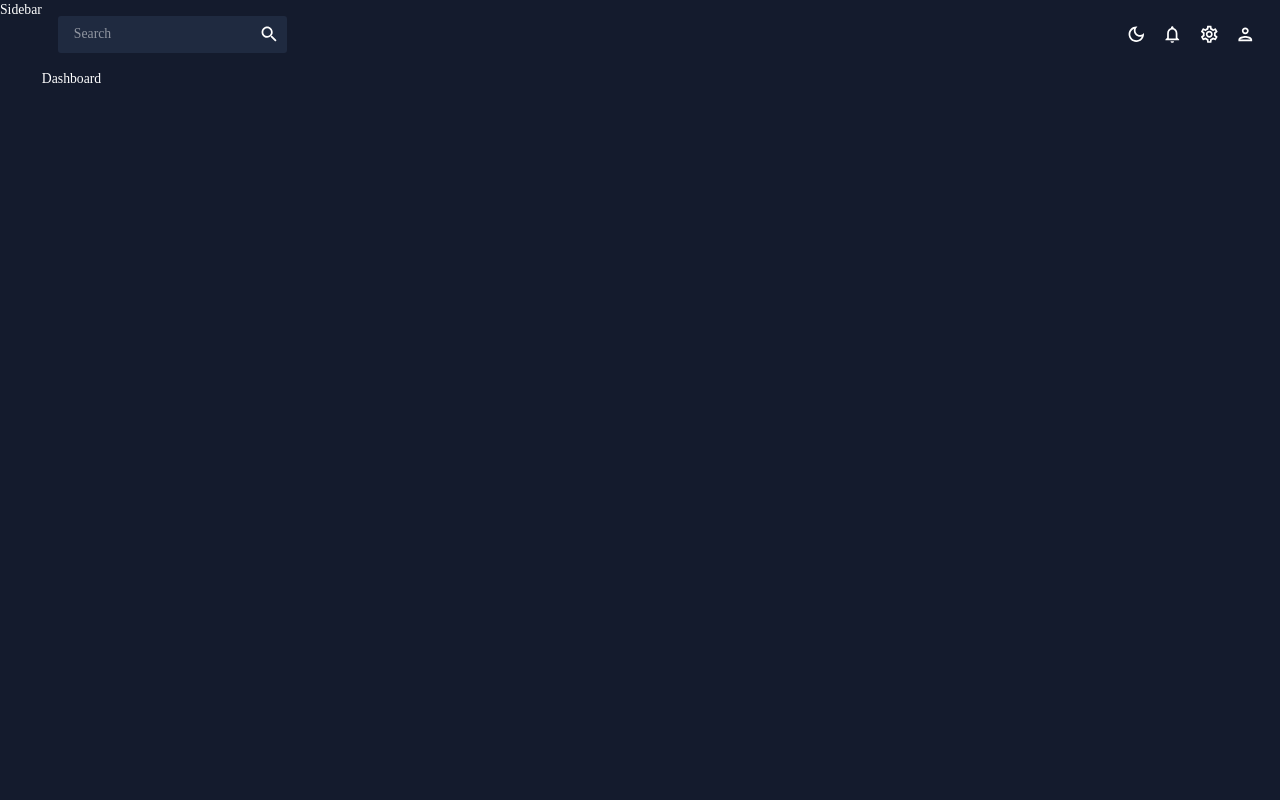
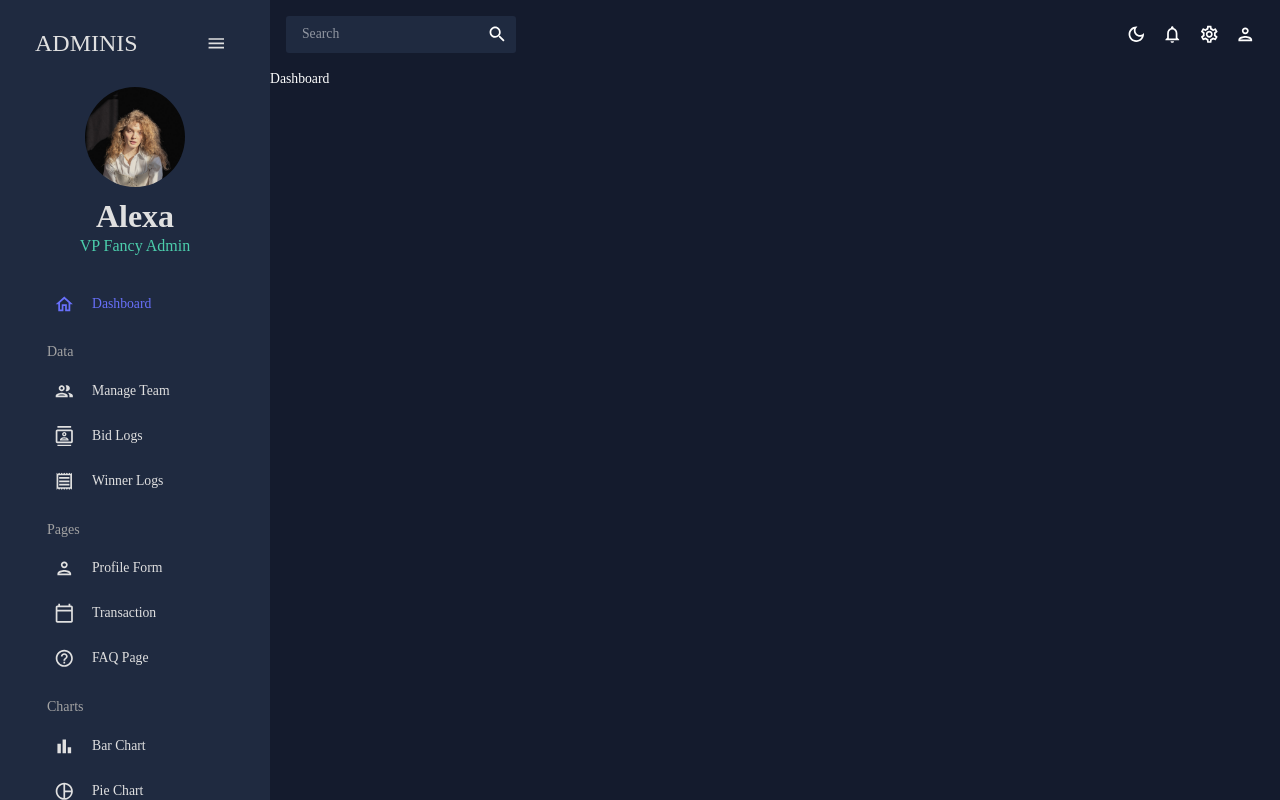
Before and after one commit to Usman-Marwat/horseauctionadmin, a React (Vite) app: page / in a window 1280 px wide. Built offline with nearby package versions, Linux system fonts and the light colour scheme.

Commit message:
Create the side bar component

```diff
--- a/package.json
+++ b/package.json
@@ -22,7 +22,7 @@
 		"@nivo/pie": "^0.83.0",
 		"react": "^18.2.0",
 		"react-dom": "^18.2.0",
-    "react-pro-sidebar": "^1.1.0-alpha.1",
+		"react-pro-sidebar": "^0.7.1",
 		"react-router-dom": "^6.15.0"
 	},
 	"devDependencies": {
--- a/src/scenes/global/Sidebar.jsx
+++ b/src/scenes/global/Sidebar.jsx
@@ -1,7 +1,246 @@
-import React from 'react';
+import { useState } from 'react';
+import { Link } from 'react-router-dom';
+import 'react-pro-sidebar/dist/css/styles.css';
+import { ProSidebar, Menu, MenuItem } from 'react-pro-sidebar';
+import HomeOutlinedIcon from '@mui/icons-material/HomeOutlined';
+import PeopleOutlinedIcon from '@mui/icons-material/PeopleOutlined';
+import ContactsOutlinedIcon from '@mui/icons-material/ContactsOutlined';
+import ReceiptOutlinedIcon from '@mui/icons-material/ReceiptOutlined';
+import PersonOutlinedIcon from '@mui/icons-material/PersonOutlined';
+import CalendarTodayOutlinedIcon from '@mui/icons-material/CalendarTodayOutlined';
+import HelpOutlineOutlinedIcon from '@mui/icons-material/HelpOutlineOutlined';
+import BarChartOutlinedIcon from '@mui/icons-material/BarChartOutlined';
+import PieChartOutlineOutlinedIcon from '@mui/icons-material/PieChartOutlineOutlined';
+import TimelineOutlinedIcon from '@mui/icons-material/TimelineOutlined';
+import MenuOutlinedIcon from '@mui/icons-material/MenuOutlined';
+import MapOutlinedIcon from '@mui/icons-material/MapOutlined';
+import { Box, IconButton, Typography, useTheme } from '@mui/material';
 
-function Sidebar() {
-	return <div>Sidebar</div>;
-}
+import { tokens } from '../../theme';
+import userImage from '../../assets/user.jpg';
 
-export default Sidebar;
+const SideMenu = () => {
+	const theme = useTheme();
+	const colors = tokens(theme.palette.mode);
+	const [isCollapsed, setIsCollapsed] = useState(false);
+	const [selected, setSelected] = useState('Dashboard');
+
+	return (
+		<Box
+			sx={{
+				'& .pro-sidebar-inner': {
+					// background: `${colors.primary[400]} !important`,
+					background: `#1F2A40`,
+				},
+				'& .pro-icon-wrapper': {
+					backgroundColor: 'transparent !important',
+				},
+				'& .pro-inner-item': {
+					padding: '5px 35px 5px 20px !important',
+				},
+				'& .pro-inner-item:hover': {
+					color: '#868dfb !important',
+				},
+				'& .pro-menu-item.active': {
+					color: '#6870fa !important',
+				},
+			}}
+		>
+			<ProSidebar collapsed={isCollapsed}>
+				<Menu iconShape="square">
+					<MenuItem
+						onClick={() => setIsCollapsed(!isCollapsed)}
+						icon={isCollapsed ? <MenuOutlinedIcon /> : undefined}
+						style={{
+							margin: '10px 0 20px 0',
+							// color: colors.grey[100],
+						}}
+					>
+						{!isCollapsed && (
+							<Box
+								display="flex"
+								justifyContent="space-between"
+								alignItems="center"
+								ml="15px"
+							>
+								{/* <Typography variant="h3" color={colors.grey[100]}> */}
+								<Typography variant="h3" color={'#e0e0e0'}>
+									ADMINIS
+								</Typography>
+								<IconButton
+									onClick={() => setIsCollapsed(!isCollapsed)}
+									sx={{ color: '#e0e0e0' }}
+								>
+									<MenuOutlinedIcon />
+								</IconButton>
+							</Box>
+						)}
+					</MenuItem>
+
+					{!isCollapsed && (
+						<Box mb="25px">
+							<Box display="flex" justifyContent="center" alignItems="center">
+								<img
+									alt="profile-user"
+									width="100px"
+									height="100px"
+									src={userImage}
+									style={{
+										cursor: 'pointer',
+										borderRadius: '50%',
+										objectFit: 'cover',
+									}}
+								/>
+							</Box>
+							<Box textAlign="center">
+								<Typography
+									variant="h2"
+									// color={colors.grey[100]}
+									color={'#e0e0e0'}
+									fontWeight="bold"
+									sx={{ m: '10px 0 0 0' }}
+								>
+									Alexa
+								</Typography>
+								<Typography variant="h5" color={colors.greenAccent[500]}>
+									VP Fancy Admin
+								</Typography>
+							</Box>
+						</Box>
+					)}
+
+					<Box paddingLeft={isCollapsed ? undefined : '10%'}>
+						<Item
+							title="Dashboard"
+							to="/"
+							icon={<HomeOutlinedIcon />}
+							selected={selected}
+							setSelected={setSelected}
+						/>
+
+						<Typography
+							variant="h6"
+							// color={colors.grey[300]}
+							color={'#a3a3a3'}
+							sx={{ m: '15px 0 5px 20px' }}
+						>
+							Data
+						</Typography>
+						<Item
+							title="Manage Team"
+							to="/team"
+							icon={<PeopleOutlinedIcon />}
+							selected={selected}
+							setSelected={setSelected}
+						/>
+						<Item
+							// title="Contacts Information"
+							title="Bid Logs"
+							to="/contacts"
+							icon={<ContactsOutlinedIcon />}
+							selected={selected}
+							setSelected={setSelected}
+						/>
+						<Item
+							// title="Invoices Balances"
+							title="Winner Logs"
+							to="/invoices"
+							icon={<ReceiptOutlinedIcon />}
+							selected={selected}
+							setSelected={setSelected}
+						/>
+
+						<Typography
+							variant="h6"
+							// color={colors.grey[300]}
+							color={'#a3a3a3'}
+							sx={{ m: '15px 0 5px 20px' }}
+						>
+							Pages
+						</Typography>
+						<Item
+							title="Profile Form"
+							to="/form"
+							icon={<PersonOutlinedIcon />}
+							selected={selected}
+							setSelected={setSelected}
+						/>
+						<Item
+							// title="Calendar"
+							title="Transaction"
+							to="/calendar"
+							icon={<CalendarTodayOutlinedIcon />}
+							selected={selected}
+							setSelected={setSelected}
+						/>
+						<Item
+							title="FAQ Page"
+							to="/faq"
+							icon={<HelpOutlineOutlinedIcon />}
+							selected={selected}
+							setSelected={setSelected}
+						/>
+
+						<Typography
+							variant="h6"
+							// color={colors.grey[300]}
+							color={'#a3a3a3'}
+							sx={{ m: '15px 0 5px 20px' }}
+						>
+							Charts
+						</Typography>
+						<Item
+							title="Bar Chart"
+							to="/bar"
+							icon={<BarChartOutlinedIcon />}
+							selected={selected}
+							setSelected={setSelected}
+						/>
+						<Item
+							title="Pie Chart"
+							to="/pie"
+							icon={<PieChartOutlineOutlinedIcon />}
+							selected={selected}
+							setSelected={setSelected}
+						/>
+						<Item
+							title="Line Chart"
+							to="/line"
+							icon={<TimelineOutlinedIcon />}
+							selected={selected}
+							setSelected={setSelected}
+						/>
+						<Item
+							title="Geography Chart"
+							to="/geography"
+							icon={<MapOutlinedIcon />}
+							selected={selected}
+							setSelected={setSelected}
+						/>
+					</Box>
+				</Menu>
+			</ProSidebar>
+		</Box>
+	);
+};
+
+const Item = ({ title, to, icon, selected, setSelected }) => {
+	const theme = useTheme();
+	const colors = tokens(theme.palette.mode);
+	return (
+		<MenuItem
+			active={selected === title}
+			style={{
+				// color: colors.grey[100],
+				color: '#e0e0e0',
+			}}
+			onClick={() => setSelected(title)}
+			icon={icon}
+		>
+			<Typography>{title}</Typography>
+			<Link to={to} />
+		</MenuItem>
+	);
+};
+
+export default SideMenu;
```
Also changed, not shown: src/scenes/team/index.jsx (added, +109 -0 lines), src/assets/user.jpg (added), 1 other file (tests, documents, lock files or other folders). Lines whose indentation alone changed are shown as unchanged.
